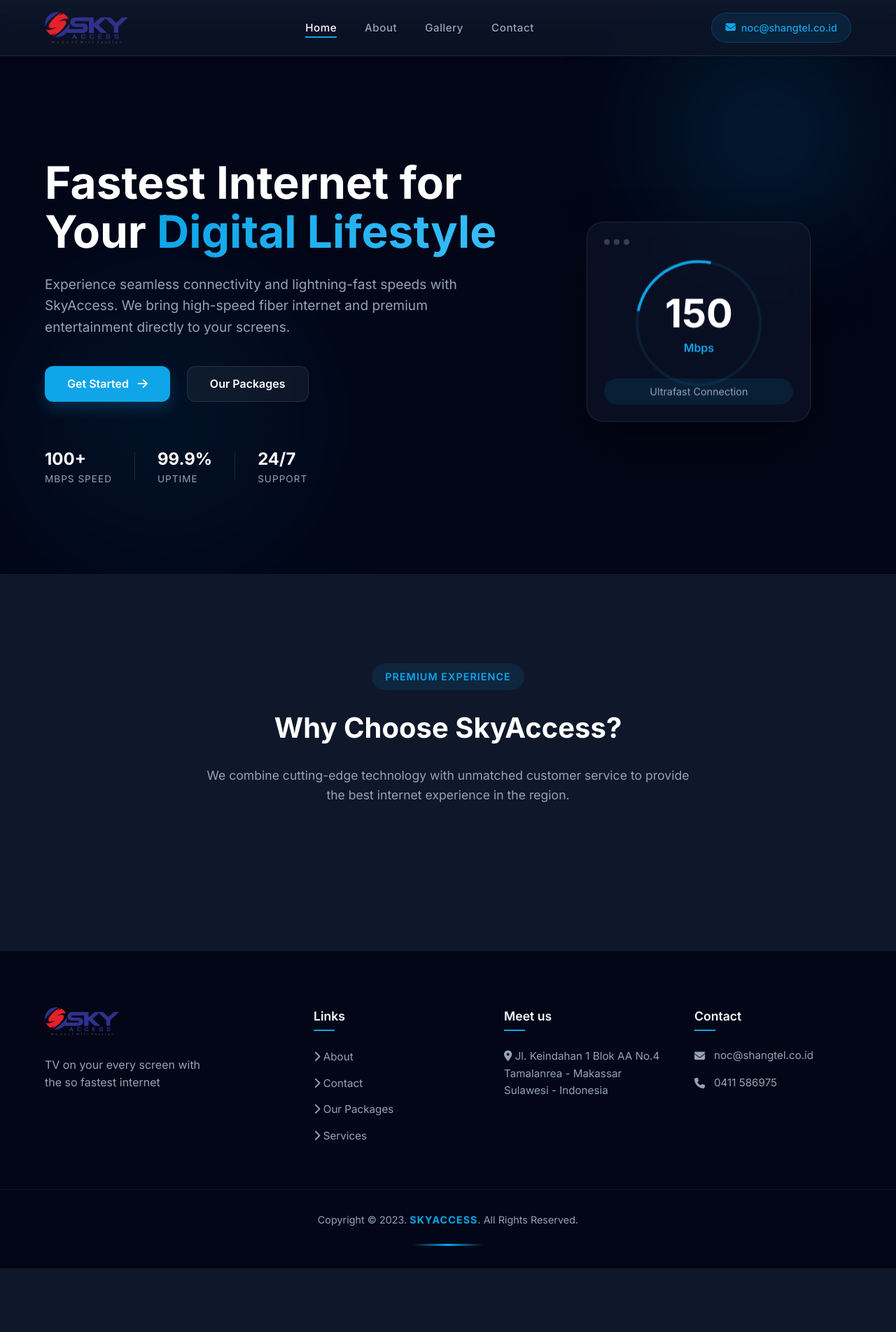
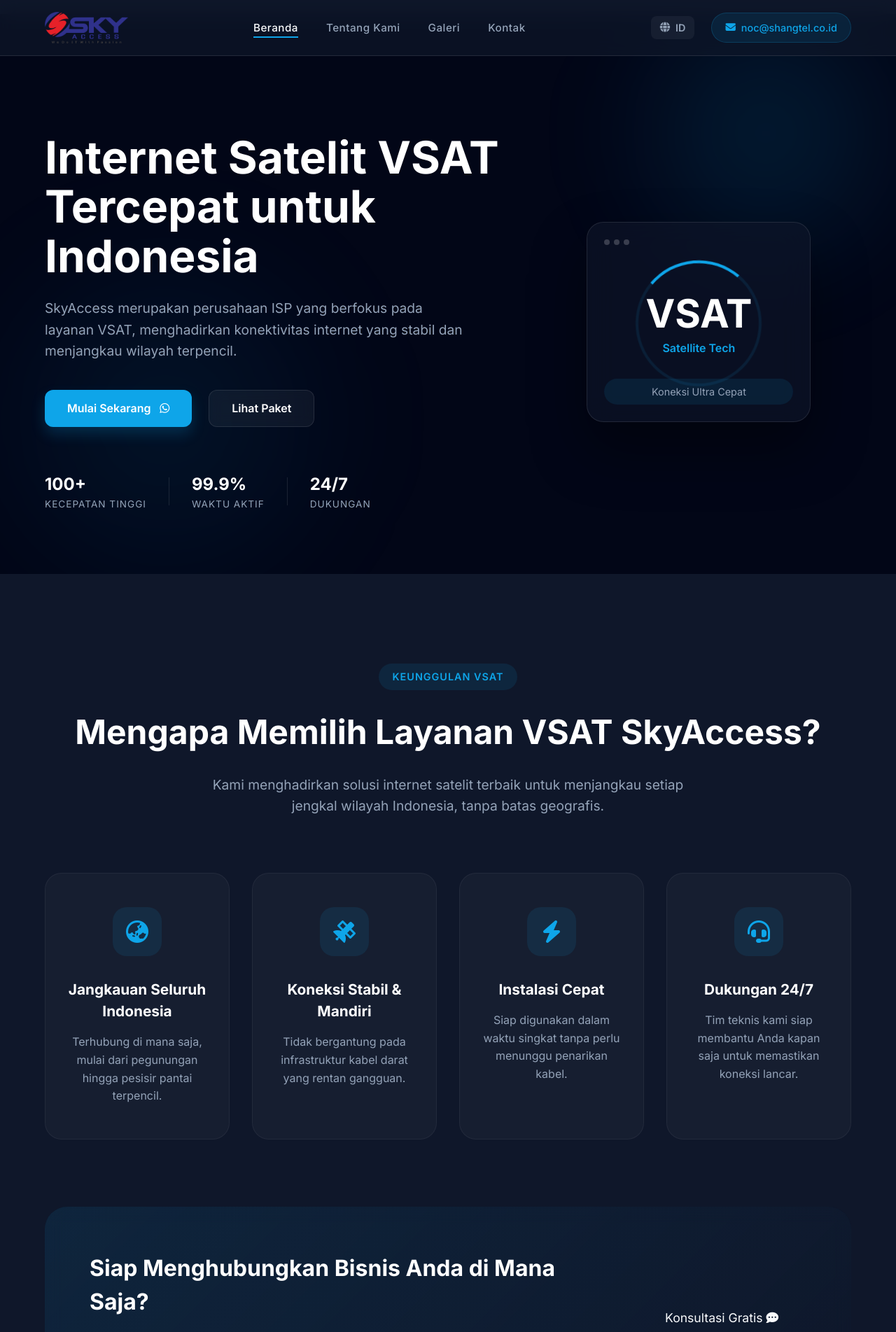
Before and after one commit to fuureya/skyaccess, a Vue app: page / in a window 1280 px wide. Shown: the top 1903 px of the page at 70% size. Before the commit the page ends 1812 px from the top, so only its background shows below. Built offline with nearby package versions, Linux system fonts and the light colour scheme.

Commit message:
feat: implement internationalization and add benefits section to HomeView

```diff
--- a/src/components/Footer.vue
+++ b/src/components/Footer.vue
@@ -1,4 +1,6 @@
 <script setup>
+import { useI18n } from '../i18n';
+const { t } = useI18n();
 </script>
 
 <template>
@@ -9,23 +11,23 @@
         <div class="footer-logo">
           <img src="../assets/img/logo-skyaccess.png" alt="SkyAccess Logo" class="footer-logo-img" />
         </div>
-        <p class="tagline">TV on your every screen with the so fastest internet</p>
+        <p class="tagline">{{ t('footer.tagline') }}</p>
       </div>
 
       <!-- Quick Links -->
       <div class="footer-section">
-        <h4 class="footer-title">Links</h4>
+        <h4 class="footer-title">{{ t('footer.links') }}</h4>
         <ul class="footer-links">
-          <li><router-link to="/about"><i class="fas fa-chevron-right"></i> About</router-link></li>
-          <li><router-link to="/contact"><i class="fas fa-chevron-right"></i> Contact</router-link></li>
-          <li><router-link to="/packages"><i class="fas fa-chevron-right"></i> Our Packages</router-link></li>
+          <li><router-link to="/about"><i class="fas fa-chevron-right"></i> {{ t('nav.about') }}</router-link></li>
+          <li><router-link to="/contact"><i class="fas fa-chevron-right"></i> {{ t('nav.contact') }}</router-link></li>
+          <li><router-link to="/packages"><i class="fas fa-chevron-right"></i> Packages</router-link></li>
           <li><router-link to="/services"><i class="fas fa-chevron-right"></i> Services</router-link></li>
         </ul>
       </div>
 
       <!-- Meet Us -->
       <div class="footer-section">
-        <h4 class="footer-title">Meet us</h4>
+        <h4 class="footer-title">{{ t('footer.meetUs') }}</h4>
         <div class="address">
           <p><i class="fas fa-map-marker-alt"></i> Jl. Keindahan 1 Blok AA No.4</p>
           <p>Tamalanrea - Makassar</p>
@@ -35,7 +37,7 @@
 
       <!-- Contact -->
       <div class="footer-section">
-        <h4 class="footer-title">Contact</h4>
+        <h4 class="footer-title">{{ t('footer.contact') }}</h4>
         <div class="contact-details">
           <a href="mailto:noc@shangtel.co.id" class="contact-item">
             <i class="fas fa-envelope"></i>
@@ -52,7 +54,7 @@
     <!-- Copyright -->
     <div class="footer-bottom">
       <div class="container copyright-wrapper">
-        <p class="copyright">Copyright © 2023. <span class="brand-name">SKYACCESS</span>. All Rights Reserved.</p>
+        <p class="copyright">{{ t('footer.copyright') }}</p>
         <div class="footer-accent-line"></div>
       </div>
     </div>
--- a/src/components/Jumbotron.vue
+++ b/src/components/Jumbotron.vue
@@ -1,4 +1,6 @@
 <script setup>
+import { useI18n } from '../i18n';
+const { t } = useI18n();
 </script>
 
 <template>
@@ -10,33 +12,30 @@
 
     <div class="container jumbotron-content">
       <div class="hero-text">
-        <h1 class="headline">
-          Fastest Internet for Your <span class="accent">Digital Lifestyle</span>
-        </h1>
+        <h1 class="headline" v-html="t('hero.headline')"></h1>
         <p class="subheadline">
-          Experience seamless connectivity and lightning-fast speeds with SkyAccess.
-          We bring high-speed fiber internet and premium entertainment directly to your screens.
+          {{ t('hero.subheadline') }}
         </p>
 
         <div class="cta-group">
-          <button class="btn btn-primary">Get Started <i class="fas fa-arrow-right"></i></button>
-          <button class="btn btn-outline">Our Packages</button>
+          <a href="https://wa.me/628114499096" target="_blank" class="btn btn-primary">{{ t('hero.cta1') }} <i class="fab fa-whatsapp"></i></a>
+          <button class="btn btn-outline">{{ t('hero.cta2') }}</button>
         </div>
 
         <div class="hero-stats">
           <div class="stat-item">
             <span class="stat-value">100+</span>
-            <span class="stat-label">Mbps Speed</span>
+            <span class="stat-label">{{ t('hero.stats.speed') }}</span>
           </div>
           <div class="stat-divider"></div>
           <div class="stat-item">
             <span class="stat-value">99.9%</span>
-            <span class="stat-label">Uptime</span>
+            <span class="stat-label">{{ t('hero.stats.uptime') }}</span>
           </div>
           <div class="stat-divider"></div>
           <div class="stat-item">
             <span class="stat-value">24/7</span>
-            <span class="stat-label">Support</span>
+            <span class="stat-label">{{ t('hero.stats.support') }}</span>
           </div>
         </div>
       </div>
@@ -51,10 +50,10 @@
           <div class="card-body">
             <div class="speed-meter">
               <div class="meter-ring"></div>
-              <div class="speed-value">150</div>
-              <div class="speed-unit">Mbps</div>
+              <div class="speed-value">VSAT</div>
+              <div class="speed-unit">Satellite Tech</div>
             </div>
-            <p class="card-tag">Ultrafast Connection</p>
+            <p class="card-tag">{{ t('hero.cardTag') }}</p>
           </div>
         </div>
       </div>
--- a/src/components/Navbar.vue
+++ b/src/components/Navbar.vue
@@ -1,6 +1,8 @@
 <script setup>
 import { ref, onMounted, onUnmounted } from 'vue';
+import { useI18n } from '../i18n';
 
+const { t, toggleLocale, currentLocale } = useI18n();
 const isMenuOpen = ref(false);
 const isScrolled = ref(false);
 
@@ -31,14 +33,20 @@
 
       <!-- Desktop Menu -->
       <ul class="nav-links">
-        <li><router-link to="/" class="nav-link">Home</router-link></li>
-        <li><router-link to="/about" class="nav-link">About</router-link></li>
-        <li><router-link to="/gallery" class="nav-link">Gallery</router-link></li>
-        <li><router-link to="/contact" class="nav-link">Contact</router-link></li>
+        <li><router-link to="/" class="nav-link">{{ t('nav.home') }}</router-link></li>
+        <li><router-link to="/about" class="nav-link">{{ t('nav.about') }}</router-link></li>
+        <li><router-link to="/gallery" class="nav-link">{{ t('nav.gallery') }}</router-link></li>
+        <li><router-link to="/contact" class="nav-link">{{ t('nav.contact') }}</router-link></li>
       </ul>
 
       <!-- Contact Info & Action -->
       <div class="nav-actions">
+        <!-- Language Switcher -->
+        <button class="lang-switcher" @click="toggleLocale">
+          <i class="fas fa-globe"></i>
+          <span>{{ currentLocale.toUpperCase() }}</span>
+        </button>
+
         <a href="mailto:noc@shangtel.co.id" class="contact-email">
           <i class="fas fa-envelope"></i>
           <span class="email-text">noc@shangtel.co.id</span>
@@ -55,10 +63,16 @@
     <transition name="mobile-menu">
       <div v-if="isMenuOpen" class="mobile-menu glass">
         <ul class="mobile-links">
-          <li><router-link to="/" class="mobile-link" @click="toggleMenu">Home</router-link></li>
-          <li><router-link to="/about" class="mobile-link" @click="toggleMenu">About</router-link></li>
-          <li><router-link to="/gallery" class="mobile-link" @click="toggleMenu">Gallery</router-link></li>
-          <li><router-link to="/contact" class="mobile-link" @click="toggleMenu">Contact</router-link></li>
+          <li><router-link to="/" class="mobile-link" @click="toggleMenu">{{ t('nav.home') }}</router-link></li>
+          <li><router-link to="/about" class="mobile-link" @click="toggleMenu">{{ t('nav.about') }}</router-link></li>
+          <li><router-link to="/gallery" class="mobile-link" @click="toggleMenu">{{ t('nav.gallery') }}</router-link></li>
+          <li><router-link to="/contact" class="mobile-link" @click="toggleMenu">{{ t('nav.contact') }}</router-link></li>
+          <li class="mobile-lang">
+            <button class="lang-switcher" @click="toggleLocale">
+              <i class="fas fa-globe"></i>
+              <span>{{ currentLocale.toUpperCase() }}</span>
+            </button>
+          </li>
           <li class="mobile-contact">
             <a href="mailto:noc@shangtel.co.id" class="contact-email">
               <i class="fas fa-envelope"></i>
@@ -150,6 +164,24 @@
   gap: 1.5rem;
 }
 
+.lang-switcher {
+  display: flex;
+  align-items: center;
+  gap: 0.5rem;
+  color: var(--text-muted);
+  font-weight: 600;
+  font-size: 0.9rem;
+  padding: 0.5rem 0.8rem;
+  border-radius: 8px;
+  background: rgba(255, 255, 255, 0.05);
+  transition: all 0.3s ease;
+}
+
+.lang-switcher:hover {
+  color: var(--primary);
+  background: rgba(14, 165, 233, 0.1);
+}
+
 .contact-email {
   display: flex;
   align-items: center;
@@ -186,7 +218,7 @@
 
 /* Mobile Menu */
 @media (max-width: 991px) {
-  .nav-links, .email-text {
+  .nav-links, .email-text, .nav-actions > .lang-switcher {
     display: none;
   }
 
@@ -231,6 +263,10 @@
     font-weight: 600;
   }
 
+  .mobile-lang {
+    margin-top: 1rem;
+  }
+
   .mobile-contact {
     margin-top: 2rem;
   }
--- /dev/null
+++ b/src/i18n.js
@@ -0,0 +1,138 @@
+import { reactive, computed } from 'vue';
+
+const state = reactive({
+  locale: localStorage.getItem('locale') || 'id'
+});
+
+const translations = {
+  id: {
+    nav: {
+      home: 'Beranda',
+      about: 'Tentang Kami',
+      gallery: 'Galeri',
+      contact: 'Kontak',
+      lang: 'ID'
+    },
+    hero: {
+      headline: 'Internet Satelit <span class="accent">VSAT Tercepat</span> untuk Indonesia',
+      subheadline: 'SkyAccess merupakan perusahaan ISP yang berfokus pada layanan VSAT, menghadirkan konektivitas internet yang stabil dan menjangkau wilayah terpencil.',
+      cta1: 'Mulai Sekarang',
+      cta2: 'Lihat Paket',
+      stats: {
+        speed: 'Kecepatan Tinggi',
+        uptime: 'Waktu Aktif',
+        support: 'Dukungan'
+      },
+      cardTag: 'Koneksi Ultra Cepat'
+    },
+    info: {
+      badge: 'Keunggulan VSAT',
+      title: 'Mengapa Memilih Layanan VSAT SkyAccess?',
+      desc: 'Kami menghadirkan solusi internet satelit terbaik untuk menjangkau setiap jengkal wilayah Indonesia, tanpa batas geografis.',
+      benefits: [
+        {
+          title: 'Jangkauan Seluruh Indonesia',
+          desc: 'Terhubung di mana saja, mulai dari pegunungan hingga pesisir pantai terpencil.'
+        },
+        {
+          title: 'Koneksi Stabil & Mandiri',
+          desc: 'Tidak bergantung pada infrastruktur kabel darat yang rentan gangguan.'
+        },
+        {
+          title: 'Instalasi Cepat',
+          desc: 'Siap digunakan dalam waktu singkat tanpa perlu menunggu penarikan kabel.'
+        },
+        {
+          title: 'Dukungan 24/7',
+          desc: 'Tim teknis kami siap membantu Anda kapan saja untuk memastikan koneksi lancar.'
+        }
+      ],
+      cta: 'Siap Menghubungkan Bisnis Anda di Mana Saja?',
+      ctaBtn: 'Konsultasi Gratis'
+    },
+    footer: {
+      tagline: 'TV di setiap layar Anda dengan internet tercepat',
+      links: 'Tautan',
+      meetUs: 'Temui Kami',
+      contact: 'Kontak',
+      copyright: 'Hak Cipta © 2023. SKYACCESS. Seluruh Hak Cipta Dilindungi.'
+    }
+  },
+  en: {
+    nav: {
+      home: 'Home',
+      about: 'About Us',
+      gallery: 'Gallery',
+      contact: 'Contact',
+      lang: 'EN'
+    },
+    hero: {
+      headline: 'Fastest <span class="accent">VSAT Satellite</span> Internet for Indonesia',
+      subheadline: 'SkyAccess is an ISP focusing on VSAT services, delivering stable internet connectivity that reaches remote areas across Indonesia.',
+      cta1: 'Get Started',
+      cta2: 'Our Packages',
+      stats: {
+        speed: 'High Speed',
+        uptime: 'Uptime',
+        support: 'Support'
+      },
+      cardTag: 'Ultrafast Connection'
+    },
+    info: {
+      badge: 'VSAT Advantages',
+      title: 'Why Choose SkyAccess VSAT Services?',
+      desc: 'We provide the best satellite internet solutions to reach every inch of Indonesia, without geographic limits.',
+      benefits: [
+        {
+          title: 'Nationwide Coverage',
+          desc: 'Connect anywhere, from high mountains to remote coastal areas.'
+        },
+        {
+          title: 'Stable & Independent',
+          desc: 'No dependence on vulnerable land cable infrastructure.'
+        },
+        {
+          title: 'Fast Deployment',
+          desc: 'Ready for use quickly without waiting for cable installation.'
+        },
+        {
+          title: '24/7 Support',
+          desc: 'Our technical team is ready to assist you anytime to ensure smooth connectivity.'
+        }
+      ],
+      cta: 'Ready to Connect Your Business Anywhere?',
+      ctaBtn: 'Free Consultation'
+    },
+    footer: {
+      tagline: 'TV on your every screen with the fastest internet',
+      links: 'Links',
+      meetUs: 'Meet Us',
+      contact: 'Contact',
+      copyright: 'Copyright © 2023. SKYACCESS. All Rights Reserved.'
+    }
+  }
+};
+
+export function useI18n() {
+  const t = (path) => {
+    const keys = path.split('.');
+    let current = translations[state.locale];
+    for (const key of keys) {
+      if (current[key]) {
+        current = current[key];
+      } else {
+        return path;
+      }
+    }
+    return current;
+  };
+
+  const toggleLocale = () => {
+    state.locale = state.locale === 'id' ? 'en' : 'id';
+    localStorage.setItem('locale', state.locale);
+  };
+
+  const currentLocale = computed(() => state.locale);
+
+  return { t, toggleLocale, currentLocale };
+}
--- a/src/views/HomeView.vue
+++ b/src/views/HomeView.vue
@@ -1,16 +1,39 @@
 <script setup>
 import Jumbotron from '../components/Jumbotron.vue';
+import { useI18n } from '../i18n';
+const { t } = useI18n();
 </script>
 
 <template>
   <div class="home-view">
     <Jumbotron />
 
-    <!-- Future sections can be added here -->
     <section class="info-section container">
-      <div class="section-badge">Premium Experience</div>
-      <h2 class="section-title">Why Choose SkyAccess?</h2>
-      <p class="section-desc">We combine cutting-edge technology with unmatched customer service to provide the best internet experience in the region.</p>
+      <div class="section-header">
+        <div class="section-badge">{{ t('info.badge') }}</div>
+        <h2 class="section-title">{{ t('info.title') }}</h2>
+        <p class="section-desc">{{ t('info.desc') }}</p>
+      </div>
+
+      <div class="benefits-grid">
+        <div v-for="(benefit, index) in t('info.benefits')" :key="index" class="benefit-card">
+          <div class="benefit-icon">
+            <i :class="index === 0 ? 'fas fa-globe-asia' : index === 1 ? 'fas fa-satellite' : index === 2 ? 'fas fa-bolt' : 'fas fa-headset'"></i>
+          </div>
+          <h3 class="benefit-title">{{ benefit.title }}</h3>
+          <p class="benefit-desc">{{ benefit.desc }}</p>
+        </div>
+      </div>
+
+      <div class="cta-banner glass">
+        <div class="cta-content">
+          <h3>{{ t('info.cta') }}</h3>
+          <p>{{ t('hero.subheadline') }}</p>
+        </div>
+        <a href="mailto:noc@shangtel.co.id" class="btn btn-primary">
+          {{ t('info.ctaBtn') }} <i class="fas fa-comment-dots"></i>
+        </a>
+      </div>
     </section>
   </div>
 </template>
@@ -21,8 +44,12 @@
 }
 
 .info-section {
-  padding: 8rem 0;
+  padding: 8rem 1.5rem;
+}
+
+.section-header {
   text-align: center;
+  margin-bottom: 5rem;
 }
 
 .section-badge {
@@ -39,8 +66,8 @@
 }
 
 .section-title {
-  font-size: 2.5rem;
-  font-weight: 700;
+  font-size: 3rem;
+  font-weight: 800;
   color: #fff;
   margin-bottom: 1.5rem;
 }
@@ -49,7 +76,103 @@
   color: var(--text-muted);
   max-width: 700px;
   margin: 0 auto;
-  font-size: 1.1rem;
+  font-size: 1.2rem;
   line-height: 1.6;
 }
+
+.benefits-grid {
+  display: grid;
+  grid-template-columns: repeat(auto-fit, minmax(250px, 1fr));
+  gap: 2rem;
+  margin-bottom: 6rem;
+}
+
+.benefit-card {
+  background: rgba(255, 255, 255, 0.03);
+  border: 1px solid rgba(255, 255, 255, 0.05);
+  padding: 3rem 2rem;
+  border-radius: 24px;
+  text-align: center;
+  transition: all 0.3s ease;
+}
+
+.benefit-card:hover {
+  background: rgba(14, 165, 233, 0.05);
+  border-color: rgba(14, 165, 233, 0.2);
+  transform: translateY(-10px);
+}
+
+.benefit-icon {
+  width: 70px;
+  height: 70px;
+  background: rgba(14, 165, 233, 0.1);
+  color: var(--primary);
+  border-radius: 20px;
+  display: flex;
+  align-items: center;
+  justify-content: center;
+  font-size: 2rem;
+  margin: 0 auto 2rem;
+  transition: all 0.3s ease;
+}
+
+.benefit-card:hover .benefit-icon {
+  background: var(--primary);
+  color: #fff;
+  box-shadow: 0 10px 20px rgba(14, 165, 233, 0.3);
+}
+
+.benefit-title {
+  font-size: 1.3rem;
+  font-weight: 700;
+  color: #fff;
+  margin-bottom: 1rem;
+}
+
+.benefit-desc {
+  color: var(--text-muted);
+  line-height: 1.6;
+  font-size: 1rem;
+}
+
+.cta-banner {
+  padding: 4rem;
+  border-radius: 32px;
+  display: flex;
+  justify-content: space-between;
+  align-items: center;
+  gap: 3rem;
+  background: linear-gradient(135deg, rgba(14, 165, 233, 0.1) 0%, rgba(15, 23, 42, 0.4) 100%);
+}
+
+.cta-content h3 {
+  font-size: 2rem;
+  font-weight: 800;
+  color: #fff;
+  margin-bottom: 1rem;
+}
+
+.cta-content p {
+  color: var(--text-muted);
+  font-size: 1.1rem;
+  max-width: 600px;
+}
+
+.btn-primary {
+  padding: 1.2rem 2.5rem;
+  font-size: 1.1rem;
+  white-space: nowrap;
+}
+
+@media (max-width: 991px) {
+  .cta-banner {
+    flex-direction: column;
+    text-align: center;
+    padding: 3rem 2rem;
+  }
+
+  .section-title {
+    font-size: 2.5rem;
+  }
+}
 </style>
```
